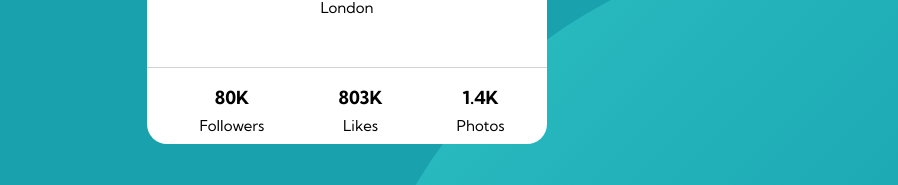
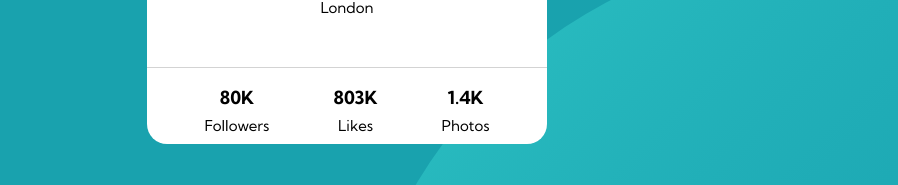
Before and after one commit to ScoopyXavier/Profile-Card, a plain HTML site: page index.html in a window 1280 px wide. Shown: the part 456-641 px from the top of the page, without its empty margins (293-1191 px from the left). Drawn offline with Linux system fonts and the light colour scheme.

Commit message:
Add files via upload

```diff
--- a/style.css
+++ b/style.css
@@ -77,17 +77,17 @@ p{font-family: 'Kumbh Sans', sans-serif; font-weight: 400; margin: 0 0 0 0; font
 }
 .likes{
   display: inline-block;
-  padding: 0px 30px 0 40px;
+  padding: 0px 30px 0 30px;
 }
 
 .followers{
   display: inline-block;
-  padding: 0px 30px 0 40px;
+  padding: 0px 30px 0 30px;
 }
 
 .photos{
   display: inline-block;
-  padding: 0px 30px 0 40px;
+  padding: 0px 30px 0 30px;
 }
 
 .followers:hover{color: hsl(185, 75%, 39%);}
```
